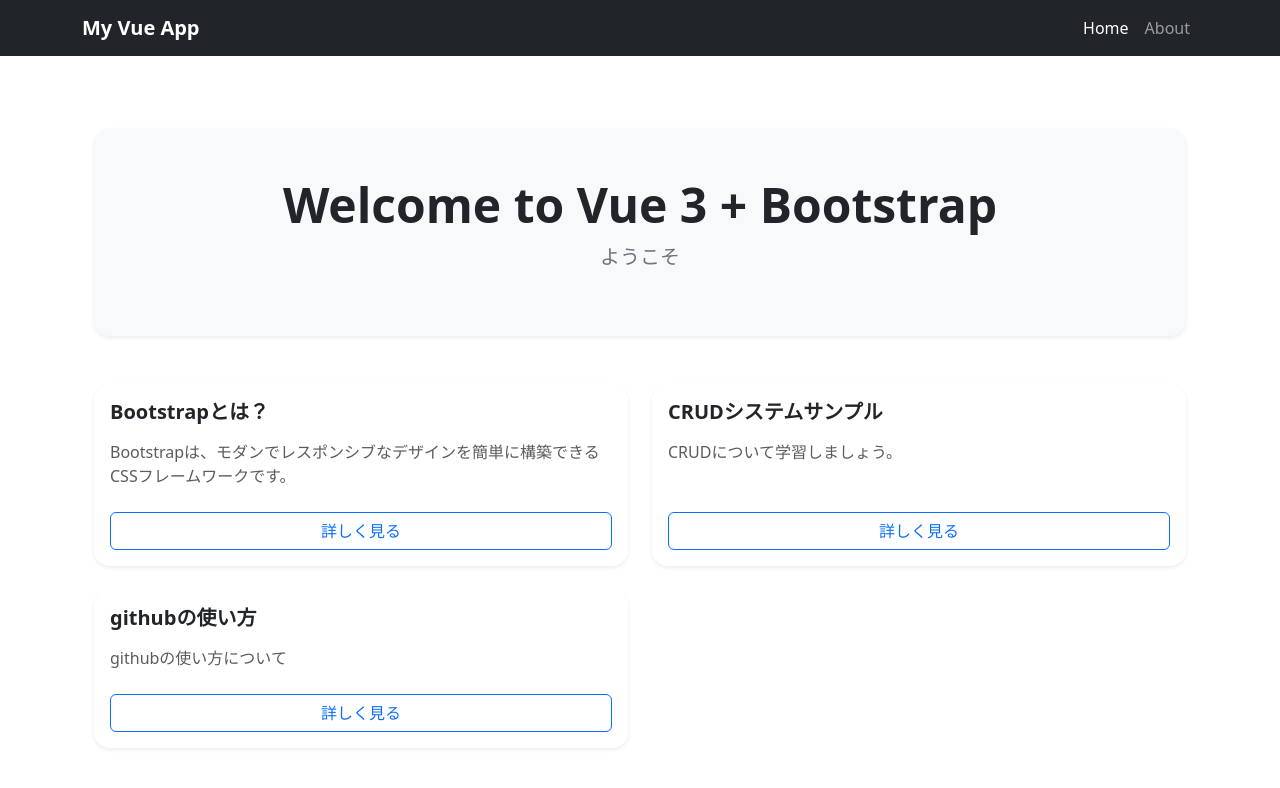
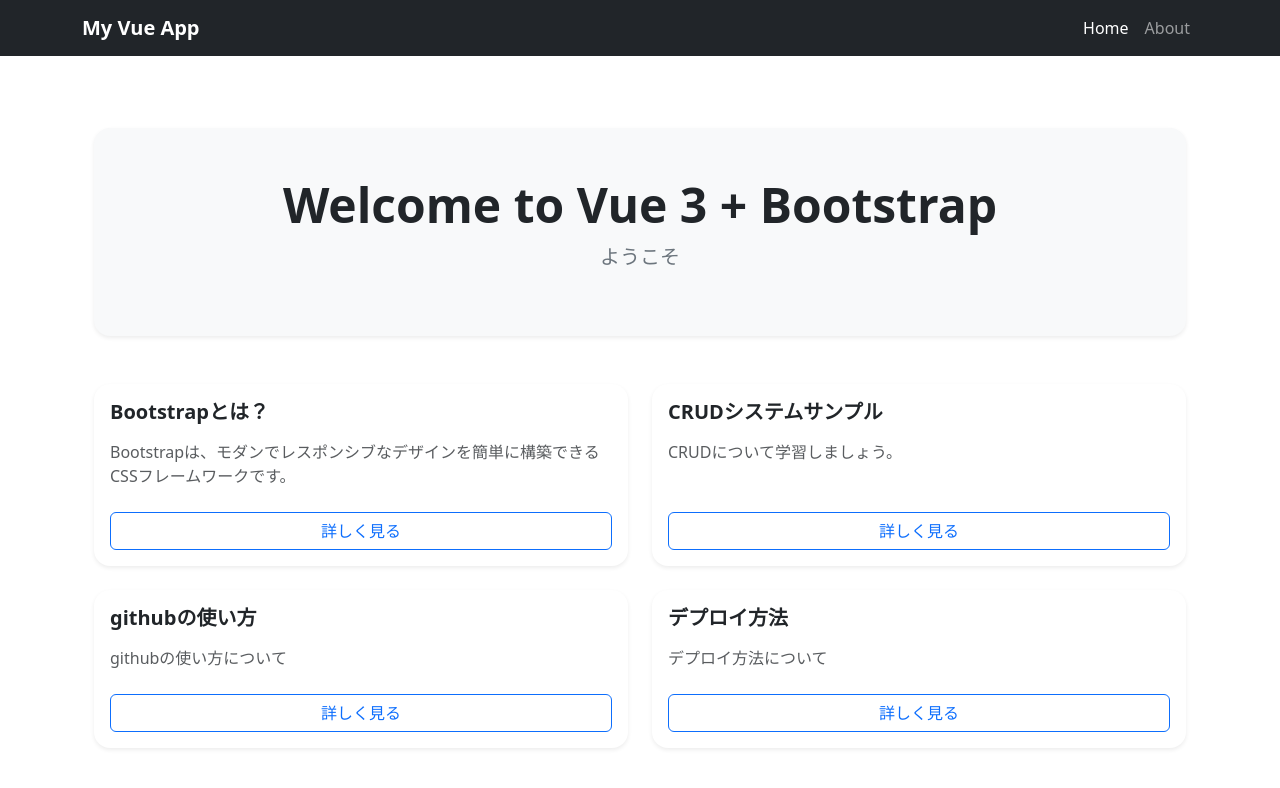
Before and after one commit to yyytatakahashi/vue-study, a Vue app: page / in a window 1280 px wide. Shown: the top 788 px of the page. Built offline with nearby package versions, Linux system fonts and the light colour scheme.

Commit message:
デプロイメニュー追加

```diff
--- a/src/views/HomeView.vue
+++ b/src/views/HomeView.vue
@@ -41,6 +41,18 @@
           </div>
         </div>
       </div>
+      <!-- カード4 -->
+      <div class="col-md-6">
+        <div class="card border-0 shadow-sm rounded-4 h-100">
+          <div class="card-body d-flex flex-column">
+            <h5 class="card-title fw-semibold mb-3">デプロイ方法</h5>
+            <p class="card-text text-muted mb-4">デプロイ方法について</p>
+            <router-link class="btn btn-outline-primary mt-auto" to="/git-deploy"
+              >詳しく見る</router-link
+            >
+          </div>
+        </div>
+      </div>
     </div>
   </div>
 </template>
```
